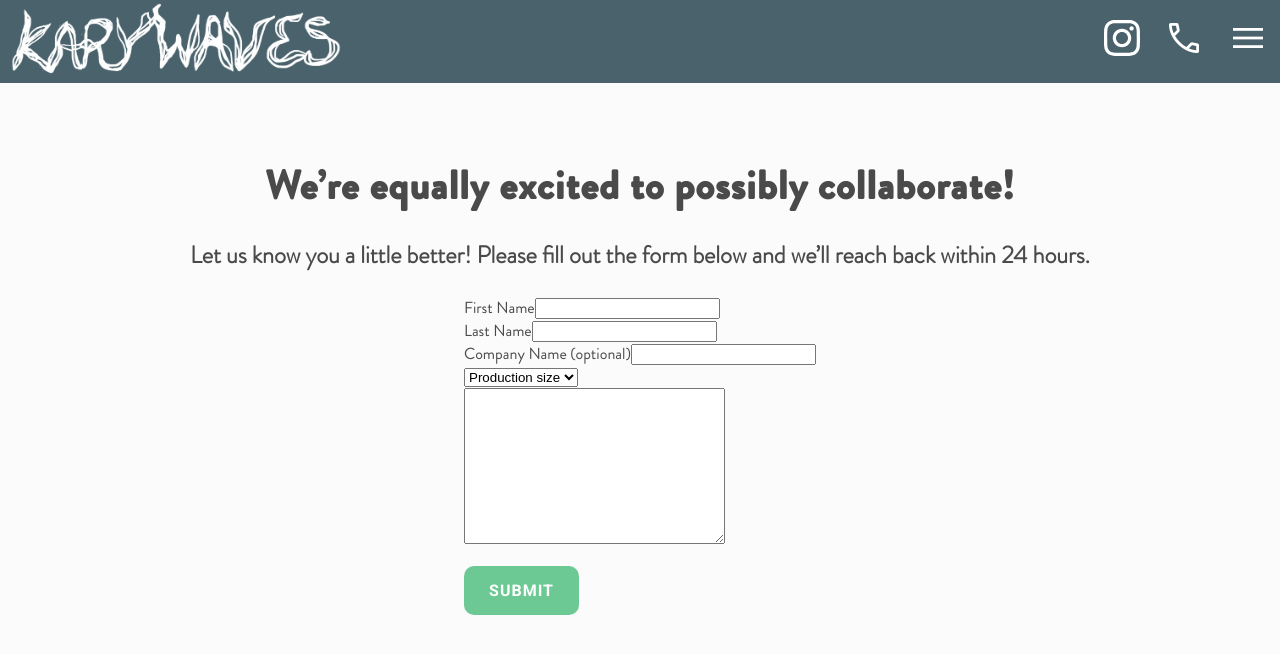
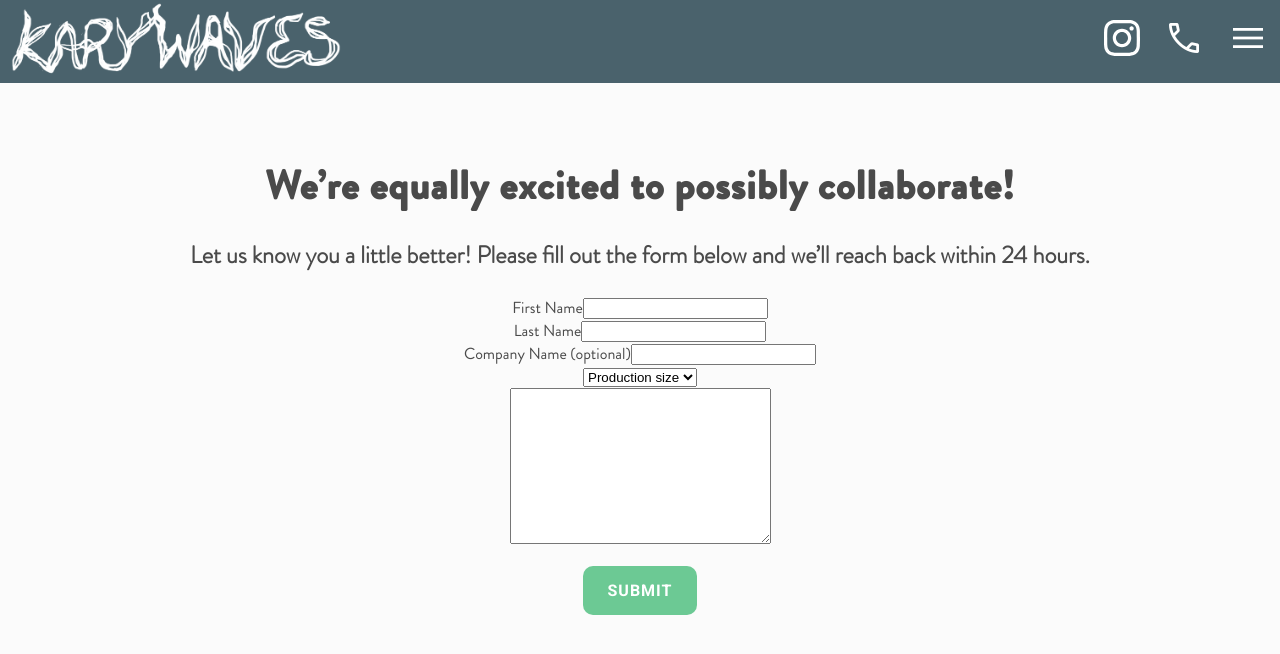
Before and after one commit to kmacancela/kw, a React (Create React App) app: page /contact in a window 1280 px wide. Shown: the top 654 px of the page. Built offline with nearby package versions, Linux system fonts and the light colour scheme.

Commit message:
adding contact form styling

```diff
--- a/src/components/Contact/Contact.jsx
+++ b/src/components/Contact/Contact.jsx
@@ -23,7 +23,8 @@ const Contact = ({handleNav}) => {
         <div id="contact" className="page">
             <h1 className="title">We’re equally excited to possibly collaborate!</h1>
             <h3>Let us know you a little better! Please fill out the form below and we’ll reach back within 24 hours.</h3>
-            <form className="contactForm">
+            <div className="contactForm">
+                <form action="">
                     <div className="row">
                         <div className='col'>
                             <label>First Name</label>
@@ -55,6 +56,7 @@ const Contact = ({handleNav}) => {
                     <button type="submit">Submit</button>
                 </form>
             </div>
+        </div>
     )
 }
 
--- a/src/components/Contact/contact.css
+++ b/src/components/Contact/contact.css
@@ -6,3 +6,8 @@
     #contact h1.title {
         margin-bottom: 0;
     }
+
+.contactForm{
+    width: 40%;
+    text-align: center;
+}
```
Lines whose indentation alone changed are shown as unchanged.
